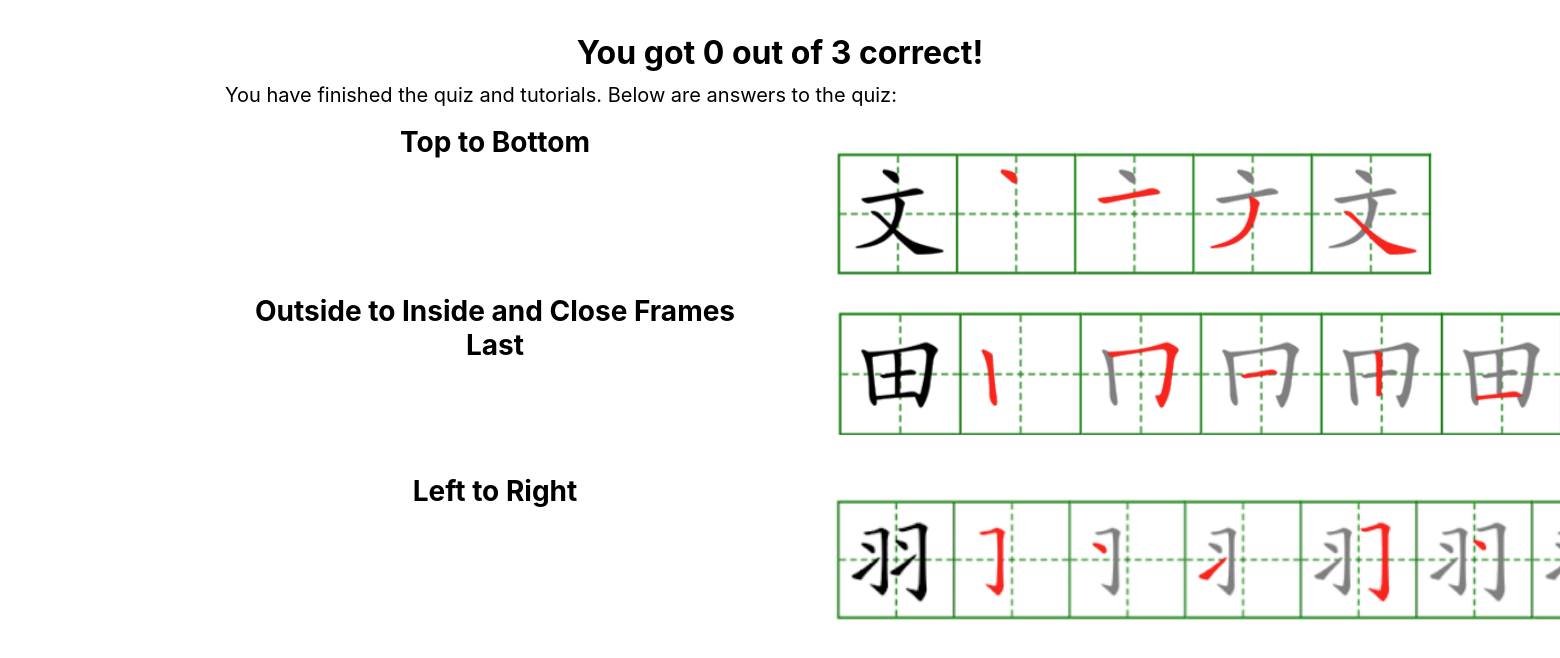
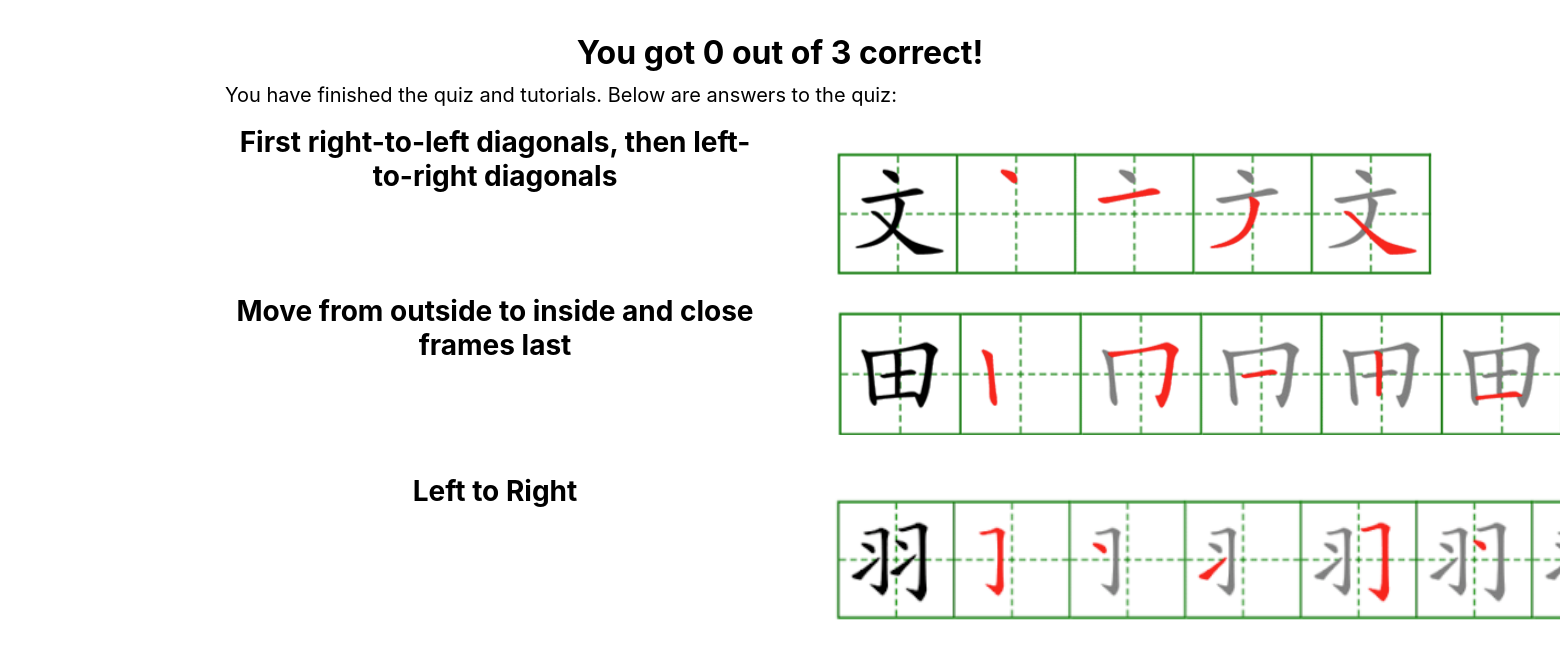
Before and after one commit to FranZomb1e/COMS4170-V1-group7, a Flask app: page /quiz/4 in a window 1560 px wide; the page is wider, and only the part inside the window is pictured. Shown: the part 322-980 px from the top of that part. Run offline with Flask 2, Linux system fonts and the light colour scheme; some libraries are stand-ins or nearby versions.

Commit message:
Update quiz_end.html

```diff
--- a/templates/quiz_end.html
+++ b/templates/quiz_end.html
@@ -12,7 +12,7 @@
 
     <div id="answer_1_grp" class="row d-flex justify-content-center text-center">
         <div class="col-md-6">
-            <h3> Top to Bottom </h3>
+            <h3> First right-to-left diagonals, then left-to-right diagonals </h3>
         </div>
         <div class="col-md-6">
             <img id="quiz_answer_1_img" src="/static/img/quiz_answer_1.png" class="mx-auto d-block">
@@ -20,7 +20,7 @@
     </div>
     <div id="answer_2_grp" class="row d-flex justify-content-center text-center">
         <div class="col-md-6">
-            <h3> Outside to Inside and Close Frames Last</h3>
+            <h3> Move from outside to inside and close frames last</h3>
         </div>
         <div class="col-md-6">
             <img id="quiz_answer_2_img" src="/static/img/quiz_answer_2.png" class="mx-auto d-block">
```
